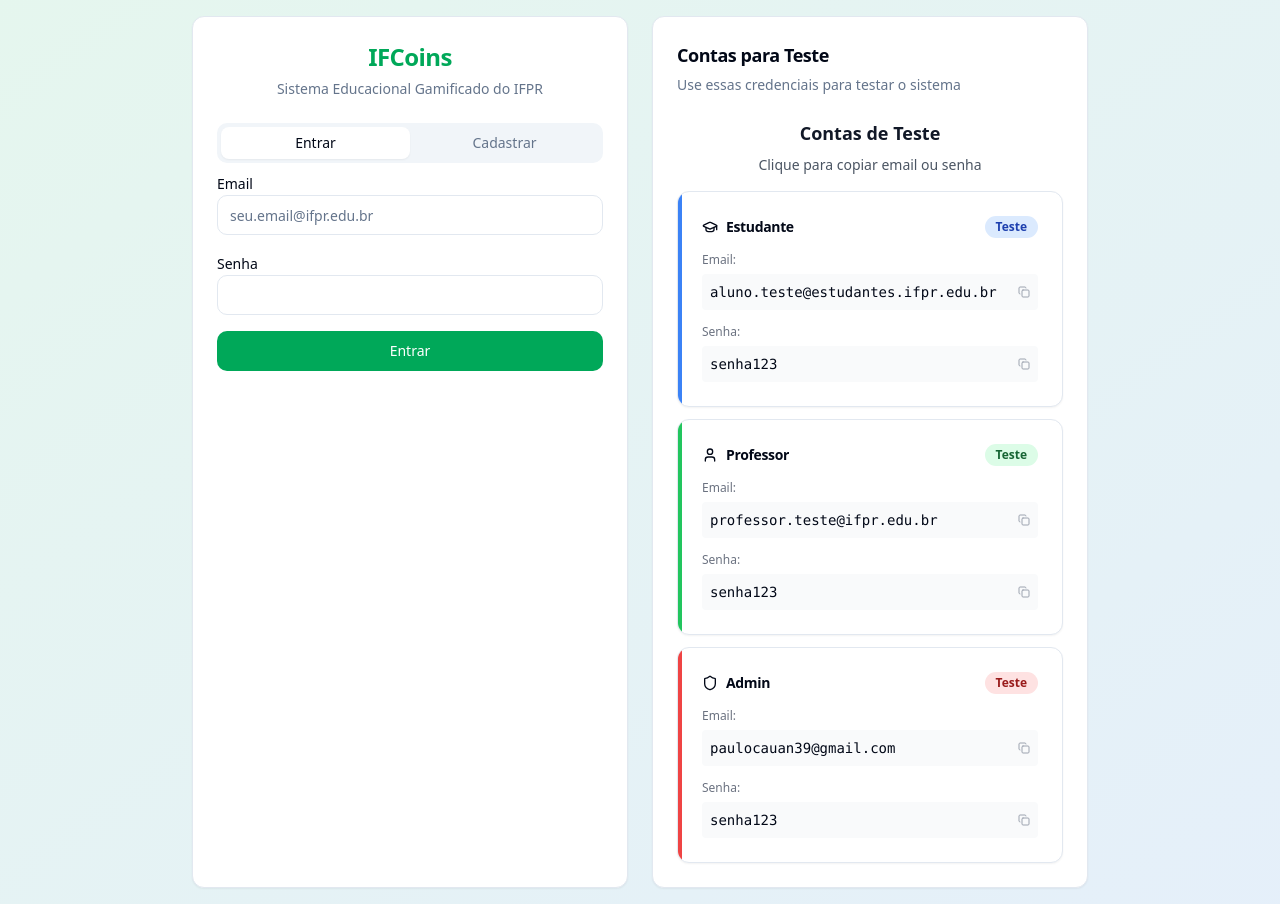
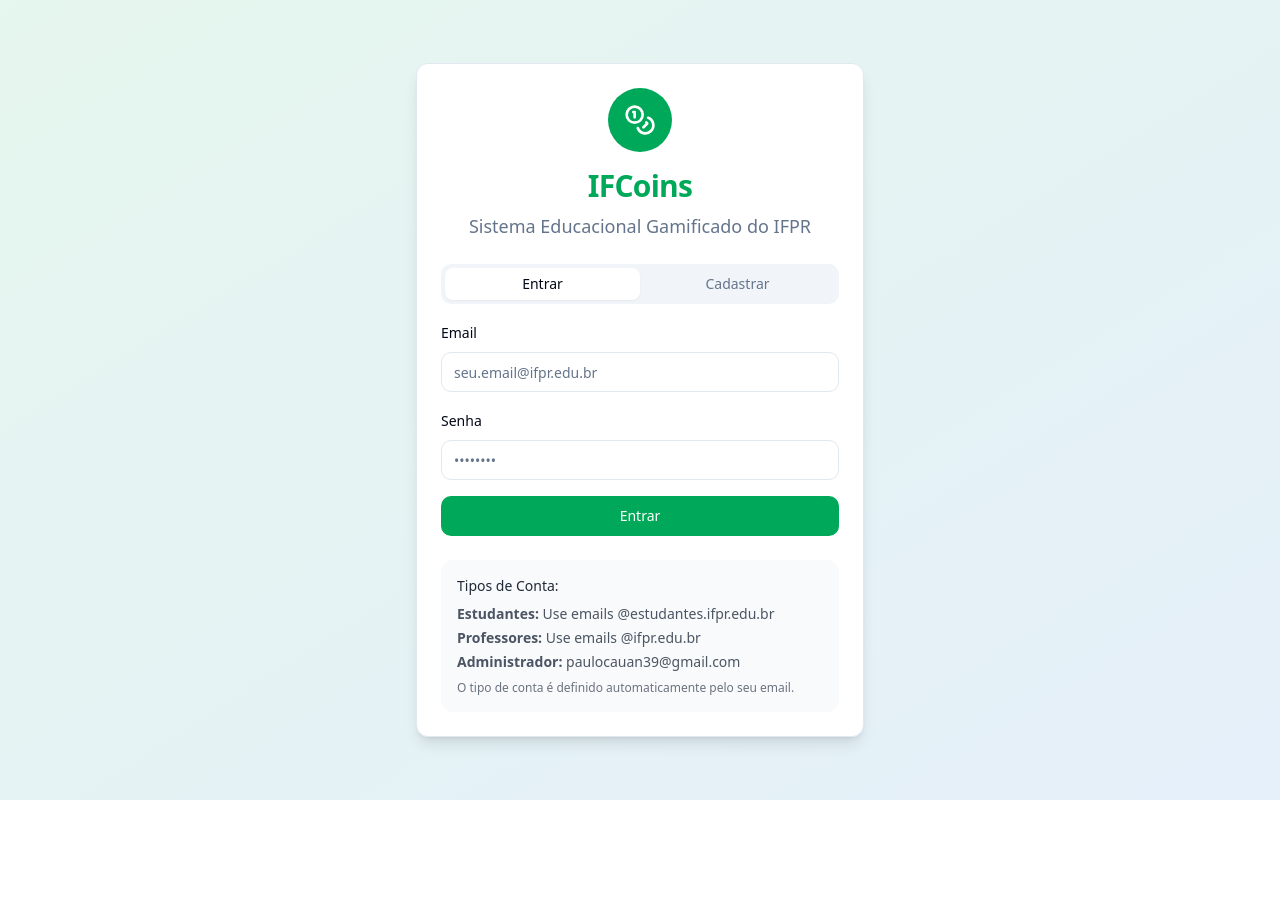
Before and after one commit to profronan16/ifcoins-game-school, a React (Vite) app: page / in a window 1280 px wide. After the commit the page ends 800 px from the top, so only its background shows below. Built offline with nearby package versions, Linux system fonts and the light colour scheme.

Commit message:
Remove test accounts and fix errors
Remove test accounts and ensure the system is fully functional for the coordinator's presentation.

```diff
--- a/src/components/auth/AuthPage.tsx
+++ b/src/components/auth/AuthPage.tsx
@@ -6,9 +6,8 @@ import { Button } from '@/components/ui/button';
 import { Input } from '@/components/ui/input';
 import { Label } from '@/components/ui/label';
 import { Tabs, TabsContent, TabsList, TabsTrigger } from '@/components/ui/tabs';
-import { TestAccounts } from '@/components/auth/TestAccounts';
 import { toast } from '@/hooks/use-toast';
-import { Loader2 } from 'lucide-react';
+import { Loader2, Coins } from 'lucide-react';
 
 export function AuthPage() {
   const { signIn, signUp, loading } = useAuth();
@@ -75,6 +74,15 @@ export function AuthPage() {
       return;
     }
 
+    if (signupForm.password.length < 6) {
+      toast({
+        title: "Erro",
+        description: "A senha deve ter pelo menos 6 caracteres",
+        variant: "destructive",
+      });
+      return;
+    }
+
     setIsLoading(true);
     const { error } = await signUp(signupForm.email, signupForm.password, signupForm.name);
 
@@ -86,8 +94,15 @@ export function AuthPage() {
       });
     } else {
       toast({
-        title: "Sucesso",
-        description: "Cadastro realizado! Verifique seu email.",
+        title: "Cadastro realizado com sucesso!",
+        description: "Bem-vindo ao IFCoins! Você já pode começar a usar o sistema.",
+      });
+      // Limpar o formulário após sucesso
+      setSignupForm({
+        name: '',
+        email: '',
+        password: '',
+        confirmPassword: '',
       });
     }
     setIsLoading(false);
@@ -95,30 +110,38 @@ export function AuthPage() {
 
   if (loading) {
     return (
-      <div className="min-h-screen flex items-center justify-center">
-        <Loader2 className="h-8 w-8 animate-spin" />
+      <div className="min-h-screen flex items-center justify-center bg-gradient-to-br from-ifpr-green/10 to-ifpr-blue/10">
+        <Loader2 className="h-8 w-8 animate-spin text-ifpr-green" />
       </div>
     );
   }
 
   return (
     <div className="min-h-screen bg-gradient-to-br from-ifpr-green/10 to-ifpr-blue/10 flex items-center justify-center p-4">
-      <div className="flex gap-6 w-full max-w-4xl">
-        <Card className="w-full max-w-md">
-          <CardHeader className="text-center">
-            <CardTitle className="text-2xl font-bold text-ifpr-green">IFCoins</CardTitle>
-            <CardDescription>Sistema Educacional Gamificado do IFPR</CardDescription>
+      <Card className="w-full max-w-md shadow-lg">
+        <CardHeader className="text-center space-y-4">
+          <div className="flex justify-center">
+            <div className="bg-ifpr-green text-white rounded-full p-4">
+              <Coins className="h-8 w-8" />
+            </div>
+          </div>
+          <div>
+            <CardTitle className="text-3xl font-bold text-ifpr-green">IFCoins</CardTitle>
+            <CardDescription className="text-lg mt-2">
+              Sistema Educacional Gamificado do IFPR
+            </CardDescription>
+          </div>
         </CardHeader>
         <CardContent>
-            <Tabs defaultValue="login">
+          <Tabs defaultValue="login" className="space-y-4">
             <TabsList className="grid w-full grid-cols-2">
               <TabsTrigger value="login">Entrar</TabsTrigger>
               <TabsTrigger value="signup">Cadastrar</TabsTrigger>
             </TabsList>
 
-              <TabsContent value="login">
+            <TabsContent value="login" className="space-y-4">
               <form onSubmit={handleLogin} className="space-y-4">
-                  <div>
+                <div className="space-y-2">
                   <Label htmlFor="email">Email</Label>
                   <Input
                     id="email"
@@ -126,15 +149,18 @@ export function AuthPage() {
                     value={loginForm.email}
                     onChange={(e) => setLoginForm({...loginForm, email: e.target.value})}
                     placeholder="seu.email@ifpr.edu.br"
+                    required
                   />
                 </div>
-                  <div>
+                <div className="space-y-2">
                   <Label htmlFor="password">Senha</Label>
                   <Input
                     id="password"
                     type="password"
                     value={loginForm.password}
                     onChange={(e) => setLoginForm({...loginForm, password: e.target.value})}
+                    placeholder="••••••••"
+                    required
                   />
                 </div>
                 <Button
@@ -148,18 +174,19 @@ export function AuthPage() {
               </form>
             </TabsContent>
 
-              <TabsContent value="signup">
+            <TabsContent value="signup" className="space-y-4">
               <form onSubmit={handleSignup} className="space-y-4">
-                  <div>
+                <div className="space-y-2">
                   <Label htmlFor="name">Nome Completo</Label>
                   <Input
                     id="name"
                     value={signupForm.name}
                     onChange={(e) => setSignupForm({...signupForm, name: e.target.value})}
                     placeholder="João da Silva"
+                    required
                   />
                 </div>
-                  <div>
+                <div className="space-y-2">
                   <Label htmlFor="signup-email">Email</Label>
                   <Input
                     id="signup-email"
@@ -167,24 +194,30 @@ export function AuthPage() {
                     value={signupForm.email}
                     onChange={(e) => setSignupForm({...signupForm, email: e.target.value})}
                     placeholder="seu.email@ifpr.edu.br"
+                    required
                   />
                 </div>
-                  <div>
+                <div className="space-y-2">
                   <Label htmlFor="signup-password">Senha</Label>
                   <Input
                     id="signup-password"
                     type="password"
                     value={signupForm.password}
                     onChange={(e) => setSignupForm({...signupForm, password: e.target.value})}
+                    placeholder="Mínimo 6 caracteres"
+                    required
+                    minLength={6}
                   />
                 </div>
-                  <div>
+                <div className="space-y-2">
                   <Label htmlFor="confirm-password">Confirmar Senha</Label>
                   <Input
                     id="confirm-password"
                     type="password"
                     value={signupForm.confirmPassword}
                     onChange={(e) => setSignupForm({...signupForm, confirmPassword: e.target.value})}
+                    placeholder="Confirme sua senha"
+                    required
                   />
                 </div>
                 <Button
@@ -198,21 +231,22 @@ export function AuthPage() {
               </form>
             </TabsContent>
           </Tabs>
-          </CardContent>
-        </Card>
 
-        <Card className="w-full max-w-md">
-          <CardHeader>
-            <CardTitle className="text-lg">Contas para Teste</CardTitle>
-            <CardDescription>
-              Use essas credenciais para testar o sistema
-            </CardDescription>
-          </CardHeader>
-          <CardContent>
-            <TestAccounts />
+          <div className="mt-6 p-4 bg-gray-50 rounded-lg">
+            <div className="text-sm text-gray-600 space-y-2">
+              <h4 className="font-medium text-gray-800">Tipos de Conta:</h4>
+              <ul className="space-y-1">
+                <li><strong>Estudantes:</strong> Use emails @estudantes.ifpr.edu.br</li>
+                <li><strong>Professores:</strong> Use emails @ifpr.edu.br</li>
+                <li><strong>Administrador:</strong> paulocauan39@gmail.com</li>
+              </ul>
+              <p className="text-xs text-gray-500 mt-2">
+                O tipo de conta é definido automaticamente pelo seu email.
+              </p>
+            </div>
+          </div>
         </CardContent>
       </Card>
     </div>
-    </div>
   );
 }
--- a/src/components/auth/TestAccounts.tsx
+++ /dev/null
@@ -1,96 +0,0 @@
-
-import React from 'react';
-import { Card, CardContent, CardHeader, CardTitle } from '@/components/ui/card';
-import { Badge } from '@/components/ui/badge';
-import { User, GraduationCap, Shield, Copy } from 'lucide-react';
-import { toast } from '@/hooks/use-toast';
-
-export function TestAccounts() {
-  const testAccounts = [
-    {
-      role: 'Estudante',
-      email: 'aluno.teste@estudantes.ifpr.edu.br',
-      password: 'senha123',
-      icon: GraduationCap,
-      color: 'bg-blue-500',
-      badgeColor: 'bg-blue-100 text-blue-800'
-    },
-    {
-      role: 'Professor',
-      email: 'professor.teste@ifpr.edu.br',
-      password: 'senha123',
-      icon: User,
-      color: 'bg-green-500',
-      badgeColor: 'bg-green-100 text-green-800'
-    },
-    {
-      role: 'Admin',
-      email: 'paulocauan39@gmail.com',
-      password: 'senha123',
-      icon: Shield,
-      color: 'bg-red-500',
-      badgeColor: 'bg-red-100 text-red-800'
-    }
-  ];
-
-  const copyToClipboard = (text: string, type: string) => {
-    navigator.clipboard.writeText(text);
-    toast({
-      title: "Copiado!",
-      description: `${type} copiado para a área de transferência`,
-    });
-  };
-
-  return (
-    <div className="space-y-4">
-      <div className="text-center">
-        <h3 className="text-lg font-semibold text-gray-900 mb-2">Contas de Teste</h3>
-        <p className="text-sm text-gray-600">Clique para copiar email ou senha</p>
-      </div>
-
-      <div className="grid gap-3">
-        {testAccounts.map((account, index) => {
-          const Icon = account.icon;
-          return (
-            <Card key={index} className="relative overflow-hidden">
-              <div className={`absolute top-0 left-0 w-1 h-full ${account.color}`} />
-              <CardHeader className="pb-2">
-                <div className="flex items-center justify-between">
-                  <div className="flex items-center gap-2">
-                    <Icon className="h-4 w-4" />
-                    <CardTitle className="text-sm">{account.role}</CardTitle>
-                  </div>
-                  <Badge className={`text-xs ${account.badgeColor}`}>
-                    Teste
-                  </Badge>
-                </div>
-              </CardHeader>
-              <CardContent className="space-y-2">
-                <div className="space-y-1">
-                  <label className="text-xs text-gray-500">Email:</label>
-                  <div
-                    className="flex items-center gap-2 p-2 bg-gray-50 rounded cursor-pointer hover:bg-gray-100 transition-colors"
-                    onClick={() => copyToClipboard(account.email, 'Email')}
-                  >
-                    <span className="text-sm font-mono flex-1">{account.email}</span>
-                    <Copy className="h-3 w-3 text-gray-400" />
-                  </div>
-                </div>
-                <div className="space-y-1">
-                  <label className="text-xs text-gray-500">Senha:</label>
-                  <div
-                    className="flex items-center gap-2 p-2 bg-gray-50 rounded cursor-pointer hover:bg-gray-100 transition-colors"
-                    onClick={() => copyToClipboard(account.password, 'Senha')}
-                  >
-                    <span className="text-sm font-mono flex-1">{account.password}</span>
-                    <Copy className="h-3 w-3 text-gray-400" />
-                  </div>
-                </div>
-              </CardContent>
-            </Card>
-          );
-        })}
-      </div>
-    </div>
-  );
-}
```
Lines whose indentation alone changed are shown as unchanged.
